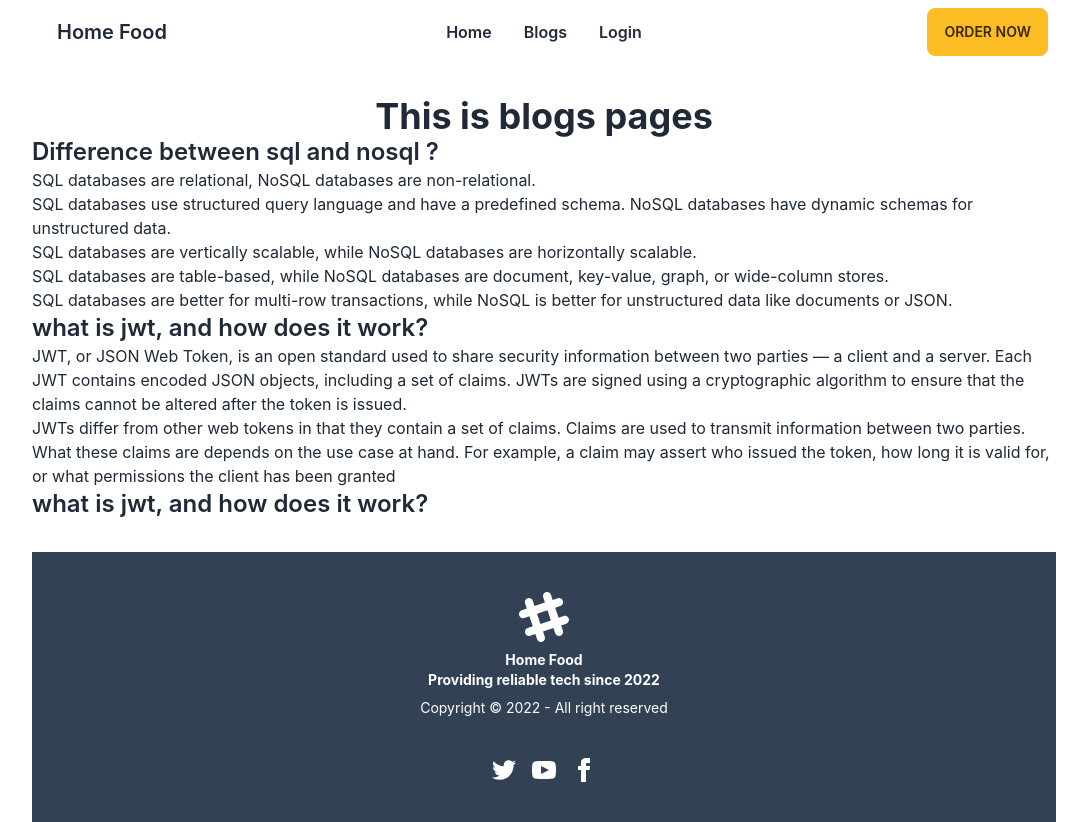
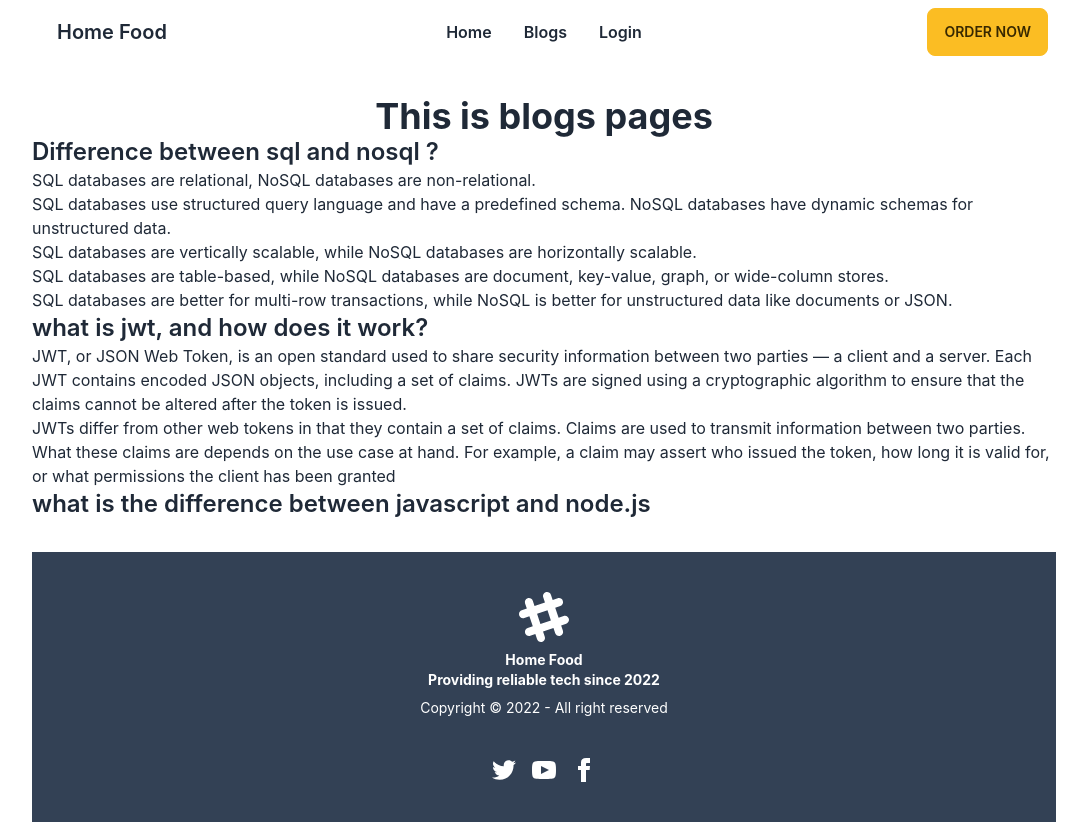
Before and after one commit to parthasuman/home-food-all, a React (Create React App) app: page /blogs in a window 1280 px wide. Shown: the whole page, without its empty margins (96-1183 px from the left). Built offline with nearby package versions, Linux system fonts and the light colour scheme; no server answers.

Commit message:
3rd question added

```diff
--- a/src/Pages/Blogs/Blogs.js
+++ b/src/Pages/Blogs/Blogs.js
@@ -36,7 +36,7 @@ const Blogs = () => {
         permissions the client has been granted
       </p>
       <h2 className="text-2xl font-semibold">
-        what is jwt, and how does it work?
+        what is the difference between javascript and node.js
       </h2>
     </div>
   );
```
